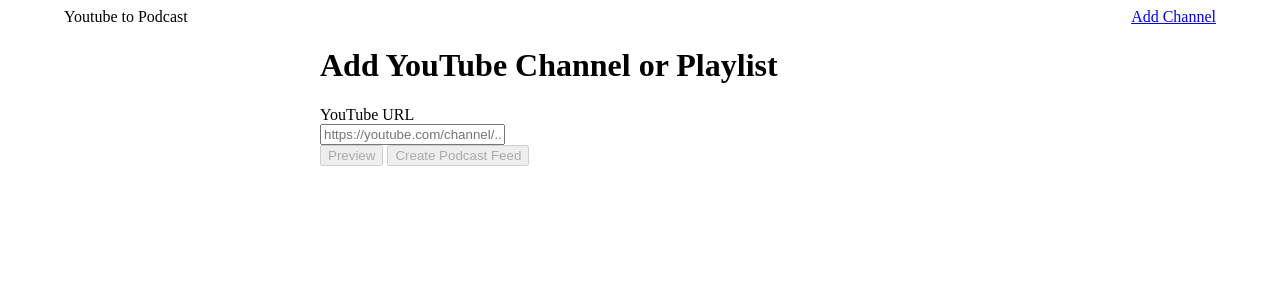
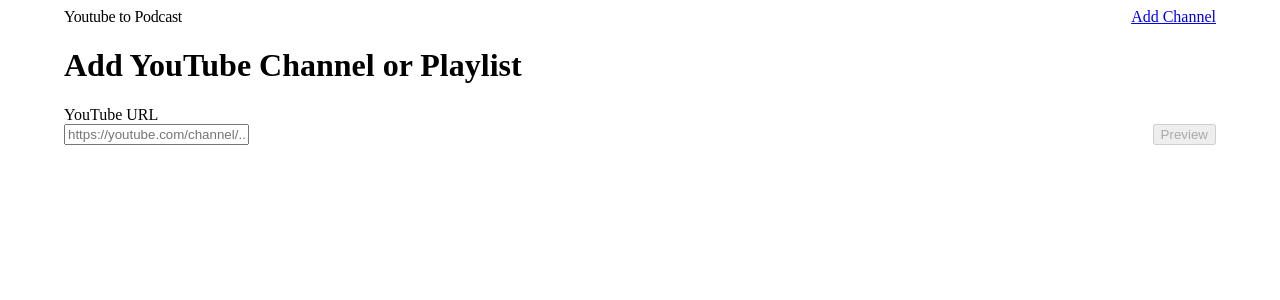
Before and after one commit to jengdal/Poddla, a Django app: template src/podcasts/templates/podcasts/add_channel.html in a window 1280 px wide. Shown: the top 300 px of the page. Run offline with Django 5.2, Linux system fonts and the light colour scheme; the template is opened without the code that fills it: values that come from a table or form of the project are taken from there, others are empty; some libraries are stand-ins or nearby versions.

Commit message:
Better layout and templates for the preview and the podcast feed page

```diff
--- a/src/podcasts/templates/podcasts/add_channel.html
+++ b/src/podcasts/templates/podcasts/add_channel.html
@@ -1,9 +1,9 @@
 {% extends "podcasts/base.html" %}
-{% load podcast_filters %}
 {% block content %}
 <div id="add-channel-container" data-signals:tab_id="'{{ state.tab_id }}'" data-init="@get('{% url 'add_channel_sse' %}')">
 
   <div class="add-channel-layout">
+    <div class="add-channel-form-panel">
     <h1 class="ui-h4">Add YouTube Channel or Playlist</h1>
 
     <form
@@ -37,59 +37,24 @@
           {% if not state.can_preview %}disabled{% endif %}>
           Preview
         </button>
-        <button
-          class="ui-button"
-          type="button"
-          {% if not state.can_save %}disabled{% endif %}
-          data-on:click="@post('{% url 'add_channel_set_state' %}?save', {contentType: 'form'})"
-        >
-          Create Podcast Feed
-        </button>
       </div>
+
+      {% if state.can_save and channel %}
+      <button
+        class="ui-button ui-filled add-channel-create-btn"
+        type="button"
+        data-on:click="@post('{% url 'add_channel_set_state' %}?save', {contentType: 'form'})"
+      >
+        Create a Podcast Feed for "{{ channel.name|truncatechars:32 }}"
+      </button>
+      {% endif %}
     </form>
+    </div>
 
     {% if channel %}
       {% if channel.episodes.all %}
-      <div id="feed-preview" class="ui-card">
-        <div style="display:flex;gap:var(--size-4);align-items:flex-start;padding:var(--size-4)">
-          {% if channel.thumbnail %}
-            <img
-              src="{{ channel.thumbnail }}"
-              alt="{{ channel.name }}"
-              style="width:80px;height:80px;object-fit:cover;border-radius:var(--radius-2);flex-shrink:0"
-            />
-          {% endif %}
-          <div style="display:flex;flex-direction:column;gap:var(--size-2)">
-            <span class="ui-title">{{ channel.name }}</span>
-            {% if channel.source_type %}
-              <span class="ui-chip">{{ channel.source_type }}</span>
-            {% endif %}
-            {% if channel.description %}
-              <p class="ui-description">{{ channel.description }}</p>
-            {% endif %}
-            {% if channel.video_count %}
-              <dl class="ui-description-list">
-                <div><dt class="ui-term">Videos</dt><dd class="ui-value">{{ channel.video_count }}</dd></div>
-              </dl>
-            {% endif %}
-          </div>
-        </div>
-        <ul class="ui-list">
-          {% for episode in channel.episodes.all %}
-          <li class="ui-item">
-            {% if episode.thumbnail %}
-              <img src="{{ episode.thumbnail }}" alt="{{ episode.title }}" style="width:80px;height:48px;object-fit:cover;border-radius:var(--radius-1);flex-shrink:0">
-            {% endif %}
-            <div class="ui-content">
-              <div>{{ episode.title }}</div>
-              <div style="display:flex;gap:var(--size-3)">
-                {% if episode.duration %}<span class="ui-caption">{{ episode.duration|format_duration }}</span>{% endif %}
-                {% if episode.published_at %}<span class="ui-caption">{{ episode.published_at|date:"j M Y" }}</span>{% endif %}
-              </div>
-            </div>
-          </li>
-          {% endfor %}
-        </ul>
+      <div id="feed-preview">
+        {% include "podcasts/partials/podcast_feed_content.html" with podcast=channel episodes=channel.episodes.all %}
       </div>
       {% elif channel.name %}
       <div id="feed-preview" class="ui-callout">
--- a/src/youtube_to_podcast/static/styles.css
+++ b/src/youtube_to_podcast/static/styles.css
@@ -1,6 +1,19 @@
+/* === Theme: YouTube Red === */
+@layer theme {
+  :where(html) {
+    --palette-hue: 25;       /* YouTube red */
+    --palette-chroma: 0.65;
+    --gray-hue: 250;         /* cool-tinted neutrals */
+    --gray-chroma: 0.008;
+    --border-radius: var(--size-2);
+    --button-border-radius: var(--radius-round);
+  }
+}
+
+/* === Header === */
 .app-header {
   background-color: var(--surface-2);
-  border-block-end: 1px solid var(--surface-3);
+  border-block-end: 1px solid var(--border-color);
   position: sticky;
   inset-block-start: 0;
   z-index: 100;
@@ -20,6 +33,7 @@
 .app-brand {
   font-size: var(--font-size-3);
   font-weight: var(--font-weight-7);
+  letter-spacing: -0.02em;
   text-decoration: none;
   color: var(--text-1);
 }
@@ -97,14 +126,45 @@ a.ui-card {
 .podcast-feed-meta {
   display: flex;
   flex-direction: column;
-  gap: var(--size-2);
+  gap: var(--size-3);
+  padding-block-start: var(--size-1);
 }
 
-/* Add-channel narrow layout */
+.podcast-feed-meta .ui-h4 {
+  line-height: 1.2;
+  letter-spacing: -0.02em;
+}
+
+
+/* === Add-channel layout === */
 .add-channel-layout {
   display: flex;
   flex-direction: column;
-  gap: var(--size-6);
-  max-inline-size: 40rem;
-  margin-inline: auto;
+  gap: var(--size-7);
 }
+
+.add-channel-form-panel {
+  display: flex;
+  flex-direction: column;
+  gap: var(--size-5);
+  background-color: var(--color-2);
+  border: 1px solid var(--color-4);
+  border-radius: var(--border-radius);
+  padding: var(--size-6);
+}
+
+.add-channel-form-panel .ui-form {
+  display: flex;
+  flex-wrap: wrap;
+  align-items: flex-end;
+  gap: var(--size-4);
+}
+
+.add-channel-form-panel .ui-text-field {
+  flex: 1;
+  min-inline-size: 16rem;
+}
+
+.add-channel-create-btn {
+  width: 100%;
+}
```
Also changed, not shown: other parts of src/youtube_to_podcast/static/styles.css (+24 -9 lines), src/podcasts/templates/podcasts/partials/podcast_feed_content.html (added, +47 -0 lines), src/podcasts/templates/podcasts/podcast_feed.html (+1 -51 lines).
